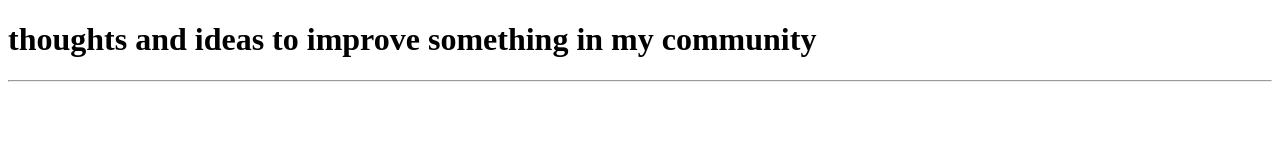
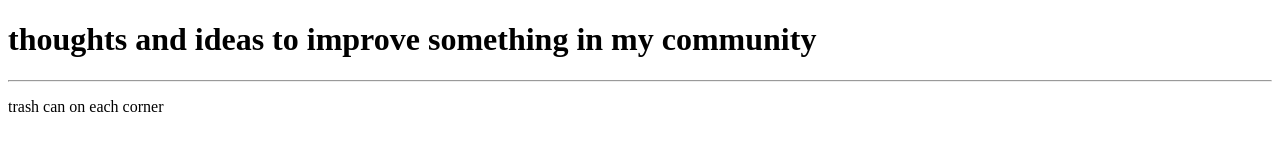
Before and after one commit to tzsmtn/lesson5_mini_activity, a plain HTML site: page index.html in a window 1280 px wide. Drawn offline with Linux system fonts and the light colour scheme.

Commit message:
Update index.html

```diff
--- a/index.html
+++ b/index.html
@@ -7,5 +7,6 @@
   <body>
   <h1>thoughts and ideas to improve something in my community</h1>
     <hr>
+    <p>trash can on each corner</p>
 </body>
  </html>
```
